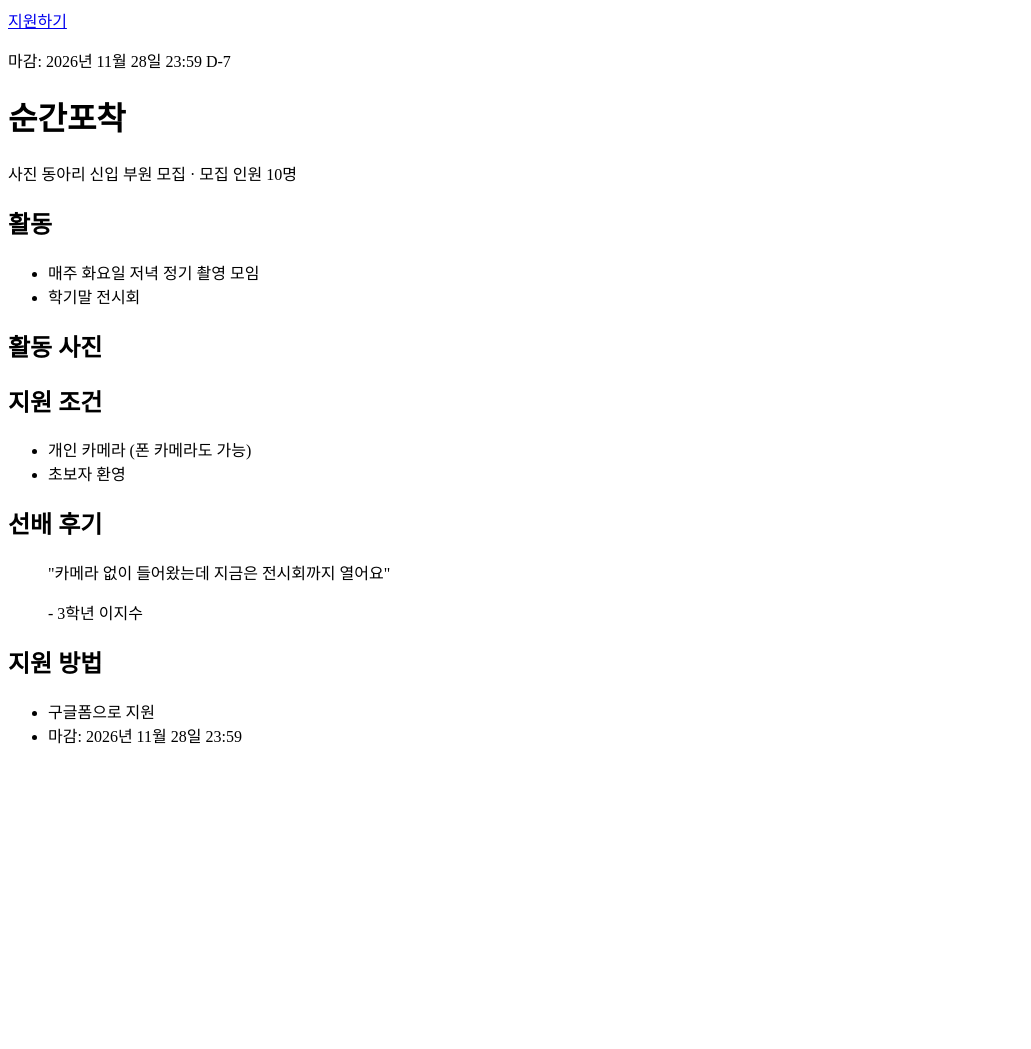
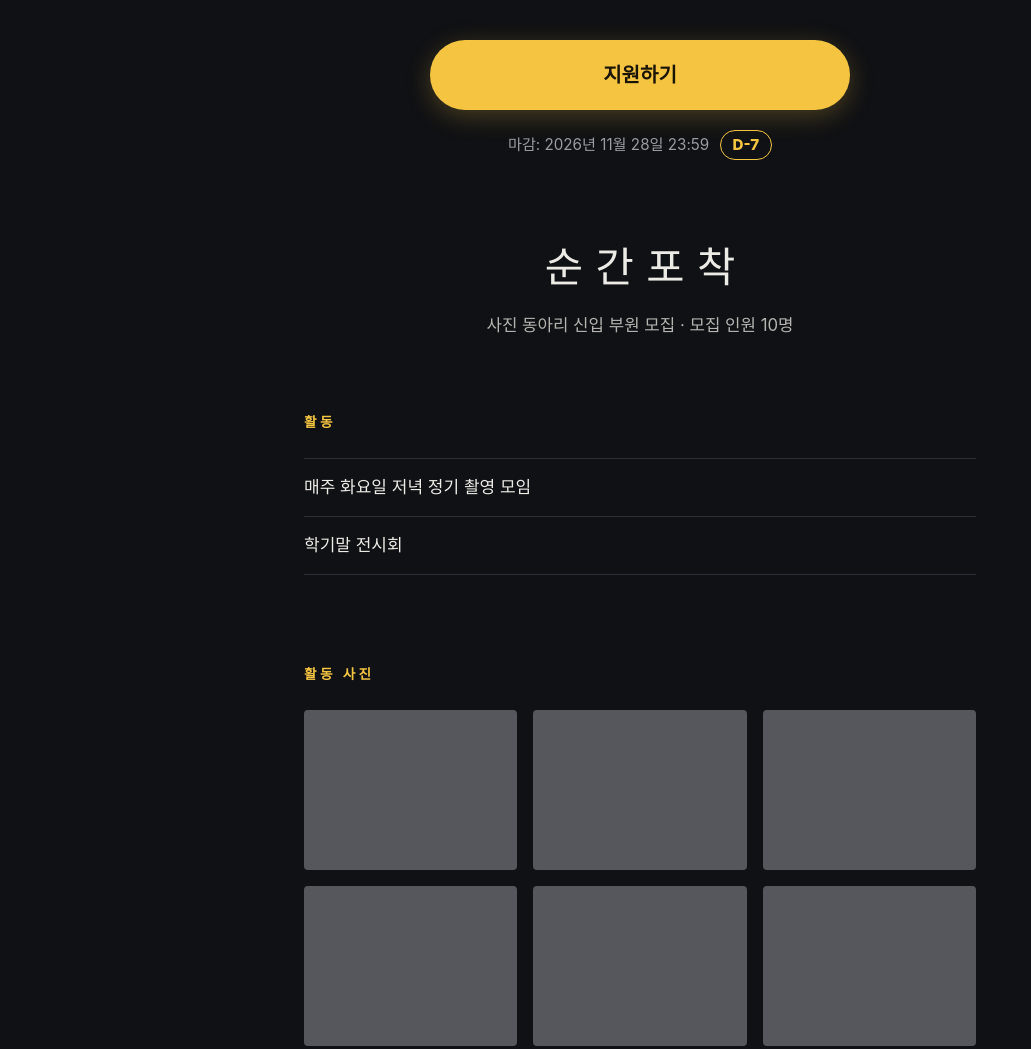
Before and after one commit to dlsgi925-star/Day2-Club, a plain HTML site: page index.html in a window 1280 px wide. Shown: the top 1049 px of the page, without its empty margins (0-1031 px from the left). Before the commit the page ends 800 px from the top, so only its background shows below. Drawn offline with Linux system fonts and the light colour scheme.

Commit message:
3단계 완성
Co-Authored-By: Claude Sonnet 5.5 <noreply@anthropic.com>

```diff
--- a/index.html
+++ b/index.html
@@ -4,6 +4,109 @@
   <meta charset="UTF-8">
   <meta name="viewport" content="width=device-width, initial-scale=1">
   <title>순간포착 신입 부원 모집</title>
+  <style>
+    :root {
+      --bg: #101114;
+      --panel: #1a1c21;
+      --text: #ecebe6;
+      --muted: #9a9ca4;
+      --line: #2c2f37;
+      --accent: #f5c542;
+    }
+    * { box-sizing: border-box; }
+    body {
+      margin: 0;
+      background: var(--bg);
+      color: var(--text);
+      font-family: -apple-system, "Malgun Gothic", "Noto Sans KR", sans-serif;
+      font-size: 17px;
+      line-height: 1.7;
+      word-break: keep-all;
+    }
+
+    /* 맨 위: 지원하기 + D-day */
+    header {
+      max-width: 720px;
+      margin: 0 auto;
+      padding: 40px 24px 72px;
+      text-align: center;
+    }
+    #apply-top {
+      display: block;
+      width: 100%;
+      max-width: 420px;
+      margin: 0 auto 20px;
+      padding: 18px 24px;
+      background: var(--accent);
+      color: #1a1405;
+      font-size: 1.25rem;
+      font-weight: 800;
+      text-decoration: none;
+      border-radius: 999px;
+      box-shadow: 0 6px 24px rgba(245, 197, 66, .25);
+    }
+    #apply-top:active { transform: scale(.98); }
+    header p { margin: 0; color: var(--muted); font-size: .95rem; }
+    #dday {
+      display: inline-block;
+      margin-left: 6px;
+      padding: 1px 12px;
+      border-radius: 999px;
+      border: 1px solid var(--accent);
+      color: var(--accent);
+      font-weight: 800;
+    }
+    #dday:empty { display: none; }
+    header h1 {
+      margin: 72px 0 8px;
+      font-size: 2.6rem;
+      font-weight: 300;
+      letter-spacing: .3em;
+      padding-left: .3em;
+    }
+    header h1 + p { font-size: 1.05rem; color: var(--text); opacity: .75; }
+
+    /* 본문: 갤러리처럼 넉넉한 여백 */
+    main { max-width: 720px; margin: 0 auto; padding: 0 24px 96px; }
+    section { margin-bottom: 88px; }
+    h2 {
+      margin: 0 0 24px;
+      font-size: .85rem;
+      font-weight: 600;
+      letter-spacing: .25em;
+      color: var(--accent);
+    }
+    section ul { list-style: none; margin: 0; padding: 0; }
+    section li {
+      padding: 14px 0;
+      border-top: 1px solid var(--line);
+    }
+    section li:last-child { border-bottom: 1px solid var(--line); }
+
+    /* 활동 사진: 회색 박스 6개 격자 */
+    .photos {
+      display: grid;
+      grid-template-columns: repeat(2, 1fr);
+      gap: 12px;
+    }
+    .photo {
+      aspect-ratio: 4 / 3;
+      background: #55575d;
+      border-radius: 4px;
+    }
+    @media (min-width: 600px) {
+      .photos { grid-template-columns: repeat(3, 1fr); gap: 16px; }
+    }
+
+    /* 선배 후기 */
+    blockquote {
+      margin: 0;
+      padding: 8px 0 8px 20px;
+      border-left: 3px solid var(--accent);
+    }
+    blockquote p { margin: 0 0 12px; font-size: 1.3rem; line-height: 1.6; }
+    blockquote footer { color: var(--muted); font-size: .95rem; }
+  </style>
 </head>
 <body>
   <header id="top">
```
